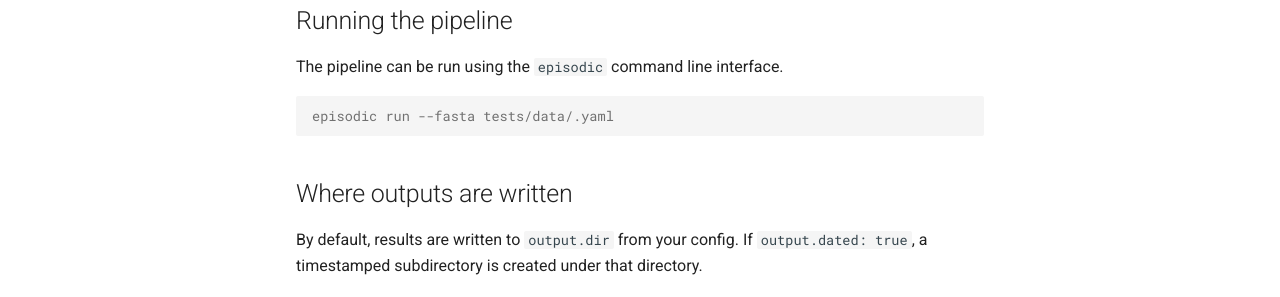
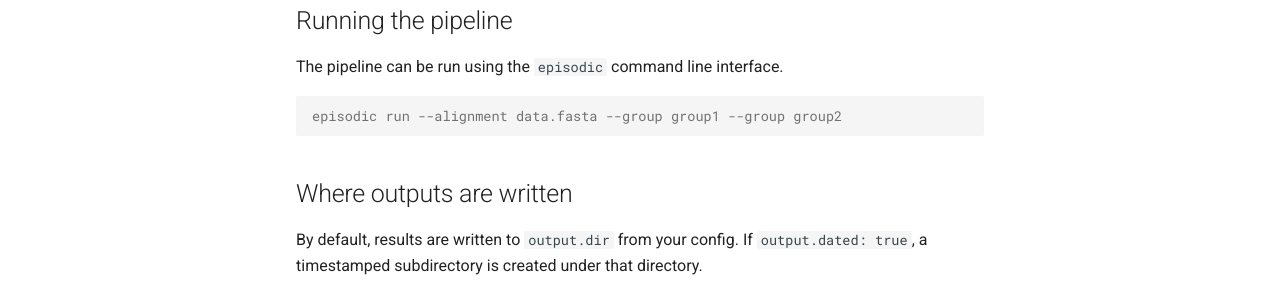
Before and after one commit to Wytamma/episodic, an MkDocs documentation site: the page built from docs/quickstart.md, in a window 1280 px wide and 1032 px high. Shown: the part 440-737 px from the top of the window. Built offline with MkDocs 1.6.1 and Material for MkDocs 9.7.7, drawn with Linux system fonts in a browser that asks for light colours; comment, search, counter and statistics services are not loaded.

Commit message:
update quick docs

````diff
--- a/docs/quickstart.md
+++ b/docs/quickstart.md
@@ -15,7 +15,7 @@ pip install episodic
 The pipeline can be run using the `episodic` command line interface.
 
 ```console
-episodic run --fasta tests/data/.yaml
+episodic run --alignment data.fasta --group group1 --group group2
 ```
 
 ## Where outputs are written
````
